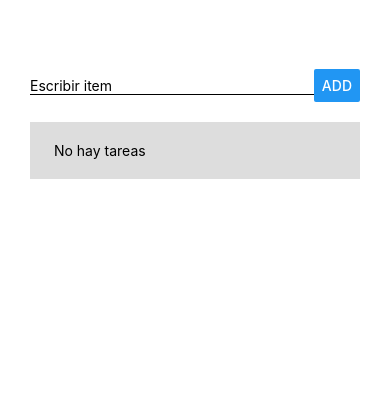
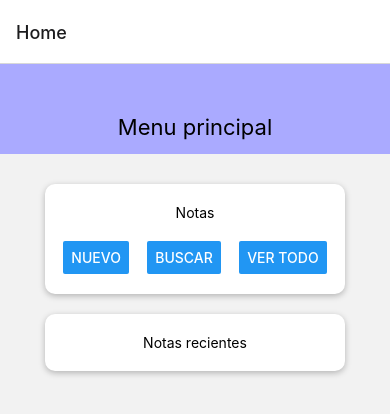
Before and after one commit to adolfoliendro/react-native-ch, a React Native app: screen /Home in a window 390 px wide. Shown: the top 414 px of the page. Built offline with nearby package versions, Linux system fonts and the light colour scheme.

Commit message:
Agregand screens y navigation

```diff
--- a/App.js
+++ b/App.js
@@ -1,50 +1,99 @@
 import React, { useState } from "react";
-import { StyleSheet, View } from "react-native";
+import { StyleSheet, View, Text, Button } from "react-native";
 import AddItem from "./components/AddItem";
 import ListItem from "./components/ListItem";
 import ModalQuestion from "./components/Modal";
+import Header from "./components/Header";
+import ListScreen from "./screens/ListScreen";
+import Card from "./components/Card";
+import AppLoading from "expo-app-loading";
+import AppNavigator from "./navigation/AppNavigator";
 
 export default function App() {
-  const [list, setList] = useState([]);
-  const [textInput, setTextInput] = useState("");
-  const [modalVisible, setModalVisible] = useState(false);
-  const [itemSelect, setItemSelect] = useState({});
+  // const [list, setList] = useState([]);
+  // const [textInput, setTextInput] = useState("");
+  // const [modalVisible, setModalVisible] = useState(false);
+  // const [itemSelect, setItemSelect] = useState({});
 
-  const onAdd = () => {
-    setList([
-      ...list,
-      { id: Math.floor(Math.random() * 1000) + 1, value: textInput },
-    ]);
-  };
+  // const onAdd = () => {
+  //   setList([
+  //     ...list,
+  //     { id: Math.floor(Math.random() * 1000) + 1, value: textInput },
+  //   ]);
+  // };
 
-  const onDelete = (id) => {
-    setList(list.filter((item) => item.id != id));
-    setModalVisible(false);
-  };
+  // const onDelete = (id) => {
+  //   setList(list.filter((item) => item.id != id));
+  //   setModalVisible(false);
+  // };
 
-  const onHandlerModal = (item) => {
-    setItemSelect(item);
-    setModalVisible(true);
-  };
+  // const onHandlerModal = (item) => {
+  //   setItemSelect(item);
+  //   setModalVisible(true);
+  // };
 
   return (
-    <View style={styles.screen}>
-      <ModalQuestion
-        modalVisible={modalVisible}
-        setModalVisible={setModalVisible}
-        onDelete={onDelete}
-        itemSelect={itemSelect}
-      />
-      <AddItem setTextInput={setTextInput} onAdd={onAdd} />
-      <ListItem list={list} onHandlerModal={onHandlerModal} />
-    </View>
+    // <View style={styles.screen}>
+    //   <ModalQuestion
+    //     modalVisible={modalVisible}
+    //     setModalVisible={setModalVisible}
+    //     onDelete={onDelete}
+    //     itemSelect={itemSelect}
+    //   />
+    //   <AddItem setTextInput={setTextInput} onAdd={onAdd} />
+    //   <ListItem list={list} onHandlerModal={onHandlerModal} />
+    // </View>
+
+    // <View style={styles.screen}>
+    //   <Header title={"Menu principal"} />
+    //   {/* <ListScreen /> */}
+    //   <View style={styles.cardContainer}>
+    //     <Card style={styles.card}>
+    //       <Text>Notas</Text>
+    //       <View style={styles.buttonContainer}>
+    //         <Button title="Nuevo"></Button>
+    //         <Button title="Buscar"></Button>
+    //         <Button title="Ver todo"></Button>
+    //       </View>
+    //     </Card>
+    //     <Card style={styles.card}>
+    //       <Text>Notas recientes</Text>
+    //       <ListScreen />
+    //     </Card>
+    //   </View>
+    // </View>
+
+    <AppNavigator />
   );
 }
 
 const styles = StyleSheet.create({
+  // screen: {
+  //   backgroundColor: "#fff",
+  //   padding: 30,
+  //   marginTop: "10%",
+  // },
   screen: {
-    backgroundColor: "#fff",
-    padding: 30,
-    marginTop: "10%",
+    flex: 1,
+  },
+  card: {
+    width: 300,
+    maxWidth: "80%",
+    margin: 10,
+    paddingVertical: 20,
+    alignItems: "center",
+  },
+  cardContainer: {
+    flexDirection: "column",
+    justifyContent: "space-evenly",
+    alignItems: "center",
+    paddingVertical: 20,
+  },
+  buttonContainer: {
+    width: "40%",
+    flexDirection: "row",
+    justifyContent: "space-evenly",
+    width: "100%",
+    marginTop: 20,
   },
 });
--- /dev/null
+++ b/components/Card/index.js
@@ -0,0 +1,20 @@
+import React from "react";
+import { StyleSheet, View } from "react-native";
+
+export default function Card(props) {
+  const { style, children } = props;
+
+  return <View style={{ ...styles.inputCard, ...style }}>{children}</View>;
+}
+
+const styles = StyleSheet.create({
+  inputCard: {
+    shadowColor: "black",
+    shadowOffset: { width: 0, height: 2 },
+    shadowRadius: 6,
+    shadowOpacity: 0.26,
+    elevation: 5,
+    borderRadius: 10,
+    backgroundColor: "white",
+  },
+});
--- /dev/null
+++ b/components/Header/index.js
@@ -0,0 +1,27 @@
+import React from "react";
+import { StyleSheet, Text, View } from "react-native";
+
+export default function Header(props) {
+  const { title } = props;
+
+  return (
+    <View style={styles.header}>
+      <Text style={styles.headerTitle}>{title}</Text>
+    </View>
+  );
+}
+
+const styles = StyleSheet.create({
+  header: {
+    width: "100%",
+    height: 90,
+    paddingTop: 36,
+    backgroundColor: "#aaf",
+    alignItems: "center",
+    justifyContent: "center",
+  },
+  headerTitle: {
+    color: "black",
+    fontSize: 22,
+  },
+});
--- /dev/null
+++ b/navigation/AppNavigator.js
@@ -0,0 +1,19 @@
+import React from "react";
+import { NavigationContainer } from "@react-navigation/native";
+import { createNativeStackNavigator } from "@react-navigation/native-stack";
+
+import ListScreen from "../screens/ListScreen";
+import HomeScreen from "../screens/HomeScreen";
+
+const Stack = createNativeStackNavigator();
+
+export default function AppNavigator() {
+  return (
+    <NavigationContainer>
+      <Stack.Navigator initialRouteName="Home">
+        <Stack.Screen name="Home" component={HomeScreen} />
+        <Stack.Screen name="List" component={ListScreen} />
+      </Stack.Navigator>
+    </NavigationContainer>
+  );
+}
--- /dev/null
+++ b/screens/HomeScreen.js
@@ -0,0 +1,63 @@
+import React, { useState } from "react";
+import { StyleSheet, View, Text, Button } from "react-native";
+// import ListScreen from "./ListScreen";
+import Card from "../components/Card";
+import Header from "../components/Header";
+import { NavigationContainer } from "@react-navigation/native";
+import { createNativeStackNavigator } from "@react-navigation/native-stack";
+import { useNavigation } from "@react-navigation/native";
+
+export default function HomeScreen() {
+  const navigation = useNavigation();
+
+  return (
+    <View style={styles.screen}>
+      <Header title={"Menu principal"} />
+      <View style={styles.cardContainer}>
+        <Card style={styles.card}>
+          <Text>Notas</Text>
+          <View style={styles.buttonContainer}>
+            <Button title="Nuevo"></Button>
+            <Button title="Buscar"></Button>
+            <Button
+              title="Ver todo"
+              onPress={() => {
+                navigation.navigate("ListScreen");
+              }}
+            ></Button>
+          </View>
+        </Card>
+        <Card style={styles.card}>
+          <Text>Notas recientes</Text>
+          {/* <ListScreen /> */}
+        </Card>
+      </View>
+    </View>
+  );
+}
+
+const styles = StyleSheet.create({
+  screen: {
+    flex: 1,
+  },
+  card: {
+    width: 300,
+    maxWidth: "80%",
+    margin: 10,
+    paddingVertical: 20,
+    alignItems: "center",
+  },
+  cardContainer: {
+    flexDirection: "column",
+    justifyContent: "space-evenly",
+    alignItems: "center",
+    paddingVertical: 20,
+  },
+  buttonContainer: {
+    width: "40%",
+    flexDirection: "row",
+    justifyContent: "space-evenly",
+    width: "100%",
+    marginTop: 20,
+  },
+});
--- /dev/null
+++ b/screens/ListScreen.js
@@ -0,0 +1,50 @@
+import React, { useState } from "react";
+import { StyleSheet, View } from "react-native";
+import AddItem from "../components/AddItem";
+import ListItem from "../components/ListItem";
+import ModalQuestion from "../components/Modal";
+
+export default function ListScreen({ navigation }) {
+  const [list, setList] = useState([]);
+  const [textInput, setTextInput] = useState("");
+  const [modalVisible, setModalVisible] = useState(false);
+  const [itemSelect, setItemSelect] = useState({});
+
+  const onAdd = () => {
+    setList([
+      ...list,
+      { id: Math.floor(Math.random() * 1000) + 1, value: textInput },
+    ]);
+  };
+
+  const onDelete = (id) => {
+    setList(list.filter((item) => item.id != id));
+    setModalVisible(false);
+  };
+
+  const onHandlerModal = (item) => {
+    setItemSelect(item);
+    setModalVisible(true);
+  };
+
+  return (
+    <View style={styles.screen}>
+      <ModalQuestion
+        modalVisible={modalVisible}
+        setModalVisible={setModalVisible}
+        onDelete={onDelete}
+        itemSelect={itemSelect}
+      />
+      {/* <AddItem setTextInput={setTextInput} onAdd={onAdd} /> */}
+      <ListItem list={list} onHandlerModal={onHandlerModal} />
+    </View>
+  );
+}
+
+const styles = StyleSheet.create({
+  screen: {
+    backgroundColor: "#fff",
+    padding: 30,
+    marginTop: "10%",
+  },
+});
```
Also changed, not shown: package.json (+6 -1 lines), 1 other file (tests, documents, lock files or other folders).
